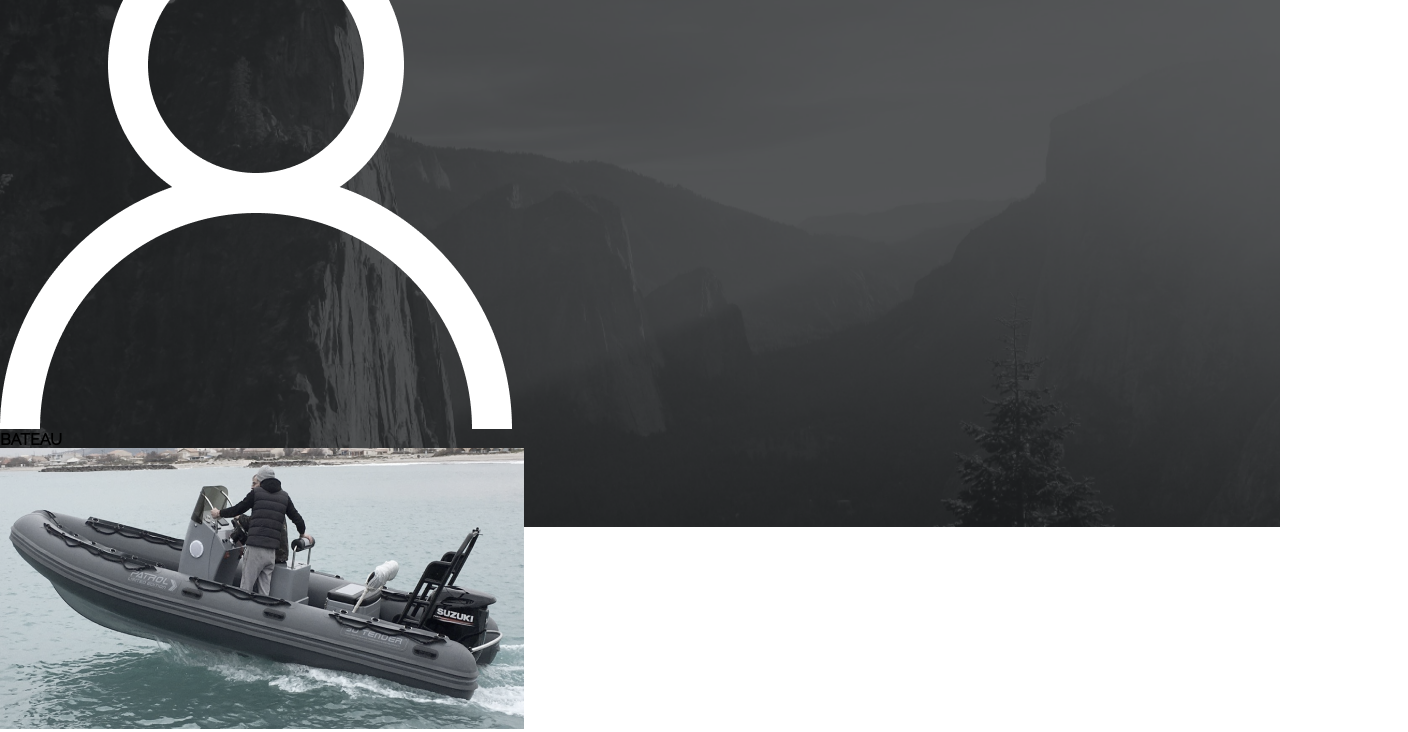
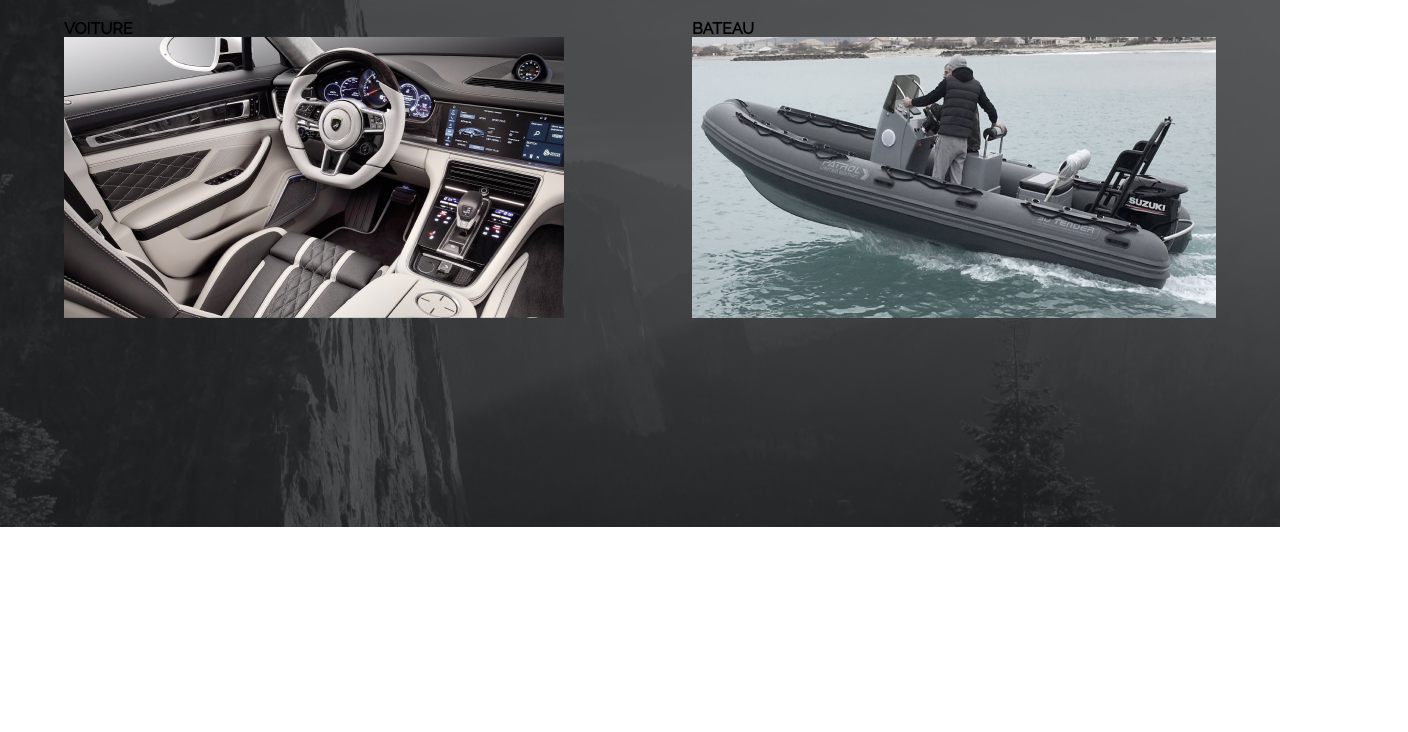
Before and after one commit to Azran14/Redivivus, a website built with Parcel: page src/pages/personalisation.html in a window 1280 px wide. Shown: the part 273-1005 px from the top of the page, 1408 px wide, since content can reach past the window. After the commit the page ends 800 px from the top, so only its background shows below. Built offline with nearby package versions, Linux system fonts and the light colour scheme.

Commit message:
fixed marco's work

```diff
--- a/src/pages/personalisation.html
+++ b/src/pages/personalisation.html
@@ -58,7 +58,7 @@
           <div class="mainContent mainContent__choice">
             <div class="mainContent mainContent__car">
               <h2>VOITURE</h2>
-              <img src="../img/user.png" alt="car" />
+              <img src="../img/choiceCar.png" alt="car" />
             </div>
             <div class="mainContent mainContent__boat">
               <h2>BATEAU</h2>
--- a/src/scss/imports/perso.scss
+++ b/src/scss/imports/perso.scss
@@ -2,7 +2,6 @@ html {
   overflow-y: hidden;
 }
 .backgroundPerso {
-  position: relative;
   background-image: url("../img/bgPersoDesktop.png");
   height: 90vh;
   background-repeat: no-repeat;
@@ -13,6 +12,7 @@ html {
 }
 .mainContent__text {
   position: relative;
+  width: 70vw;
   top: 10vh;
   left: 10vw;
   p {
@@ -23,3 +23,9 @@ html {
     font-size: 34px;
   }
 }
+
+.mainContent__choice {
+  margin-top: 15vh;
+  display: flex;
+  justify-content: space-around;
+}
```
